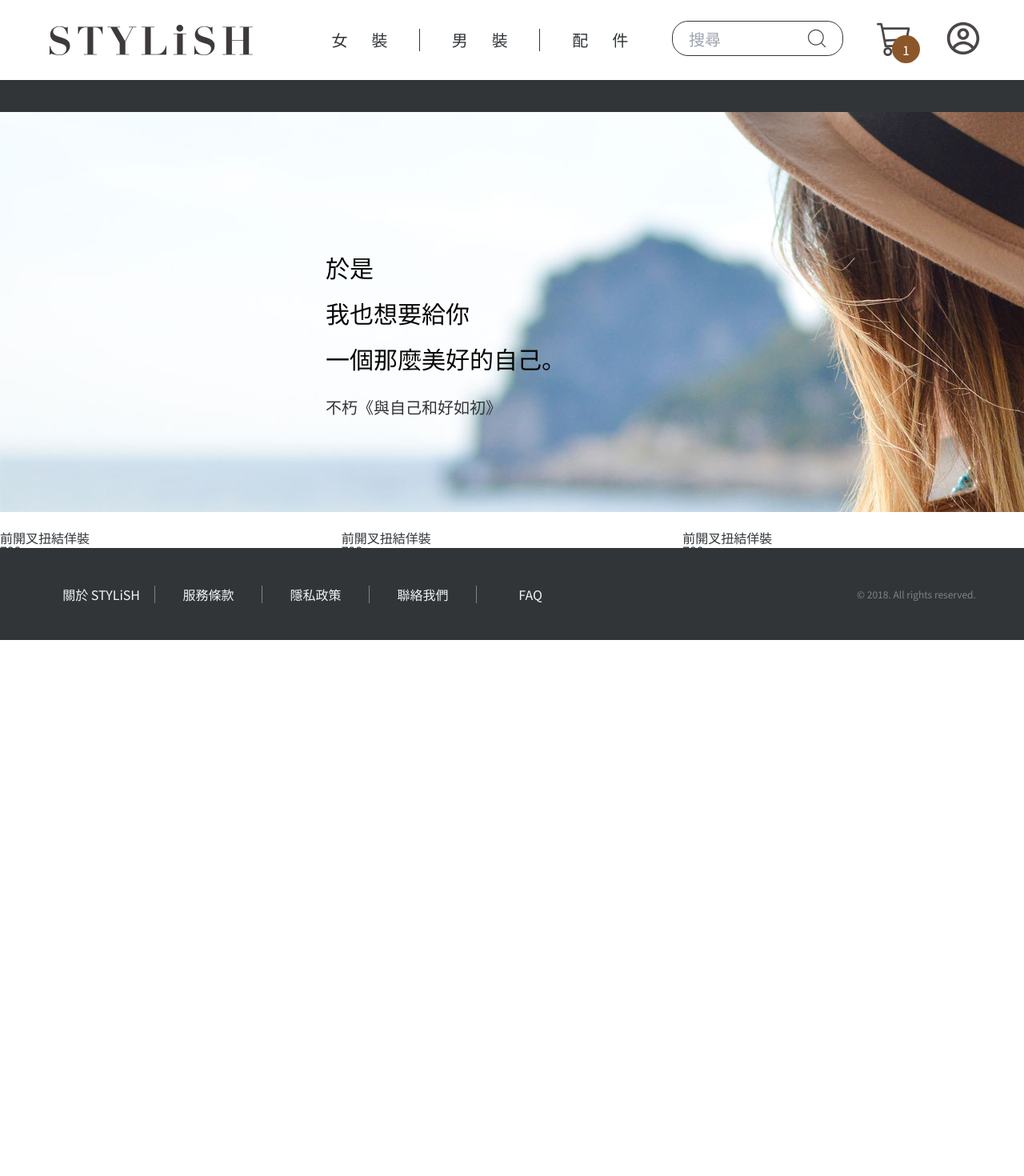
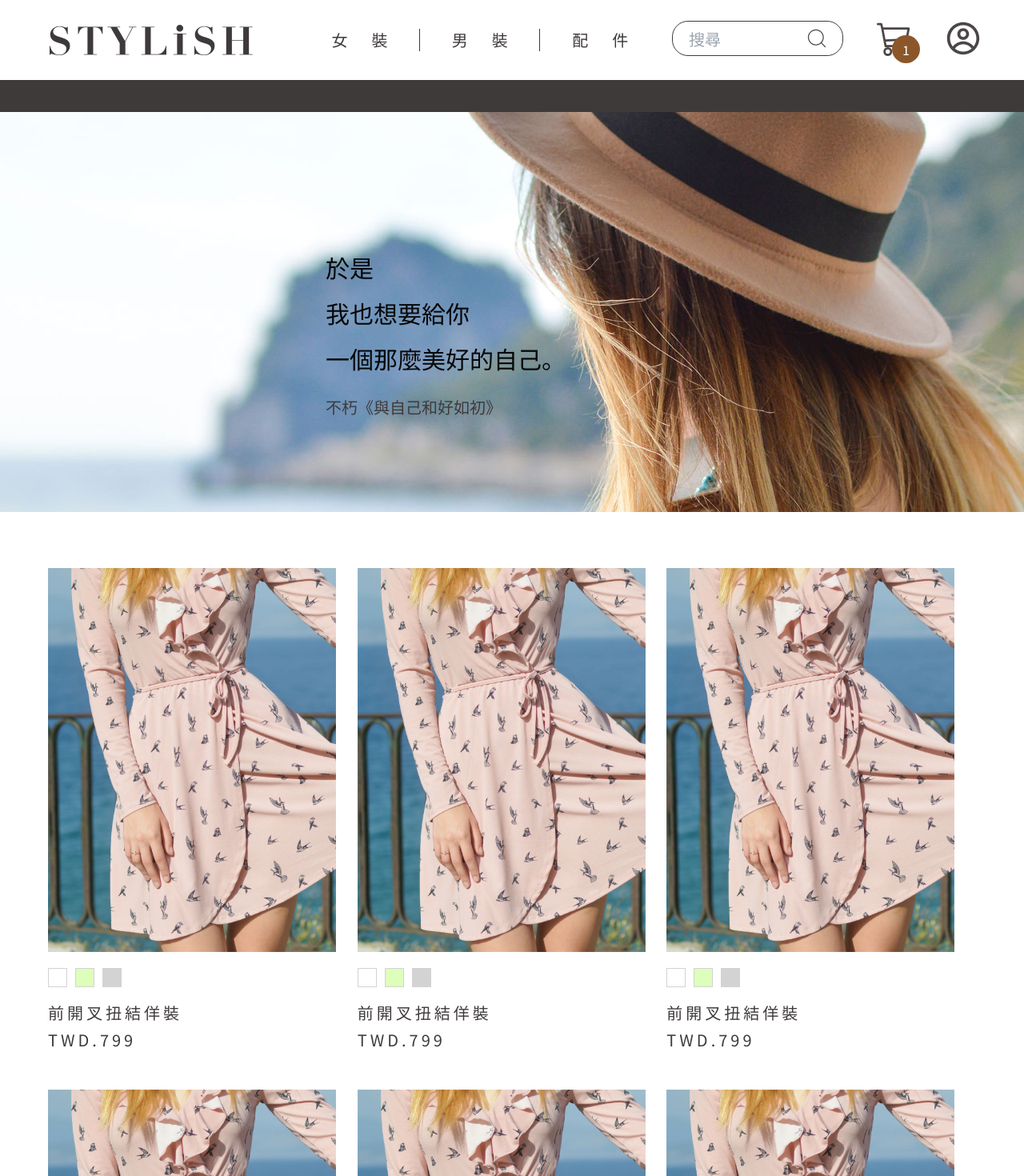
Before and after one commit to ShihYuChang/STYLiSH, a Next.js app: page / in a window 1280 px wide. Shown: the top 1470 px of the page at 80% size. Before the commit the page ends 800 px from the top, so only its background shows below. Built offline with nearby package versions, Linux system fonts and the light colour scheme.

Commit message:
fix: Fixing mapped data display error

```diff
--- a/src/app/components/Carousel/index.tsx
+++ b/src/app/components/Carousel/index.tsx
@@ -3,7 +3,7 @@ import Text from './Text';
 
 export default function Carousel() {
   return (
-    <div className='w-full h-[500px] bg-banner1 relative'>
+    <div className='w-full h-[500px] bg-banner1 relative mb-[70px] bg-cover bg-center'>
       <Text />
     </div>
   );
--- a/src/app/components/Footer/Icons.tsx
+++ b/src/app/components/Footer/Icons.tsx
@@ -1,12 +1,21 @@
 import React from 'react';
+import { Variants } from '@/utils/types';
 
 const icons: string[] = ['line', 'twitter', 'facebook'];
 
 export default function Icons() {
+  const IconVariants: Variants = {
+    line: 'bg-line',
+    twitter: 'bg-twitter',
+    facebook: 'bg-facebook',
+  };
   return (
     <div className='flex gap-[30px] h-[50px] mr-[30px]'>
       {icons.map((icon, index) => (
-        <div key={index} className={`bg-${icon} w-[50px] cursor-pointer`} />
+        <div
+          key={index}
+          className={`${IconVariants[icon]} w-[50px] cursor-pointer`}
+        />
       ))}
     </div>
   );
--- a/src/app/components/Footer/index.tsx
+++ b/src/app/components/Footer/index.tsx
@@ -5,7 +5,7 @@ import Copywrite from './Copywrite';
 
 export default function Footer() {
   return (
-    <div className='w-full h-[115px] bg-custom-grey fixed bottom-0 flex items-center justify-center text-footer-text-white'>
+    <div className='w-full h-[115px] bg-custom-grey flex items-center justify-center text-footer-text-white'>
       <Menu />
       <Icons />
       <Copywrite />
--- a/src/app/components/Header/index.tsx
+++ b/src/app/components/Header/index.tsx
@@ -6,7 +6,7 @@ import RightIcons from './Icons';
 
 export default function Header() {
   return (
-    <div className='w-full sticky top-0 left-0'>
+    <div className='w-full sticky top-0 left-0 z-10 bg-white'>
       <div className='box-border h-[100px] flex justify-between item-center pl-[60px] pr-[54px] py-[26px]'>
         <Logo />
         <Menu />
--- a/src/app/page.tsx
+++ b/src/app/page.tsx
@@ -1,40 +1,11 @@
 import Carousel from './components/Carousel';
-
-interface ProductInfo {
-  title: string;
-  img: string;
-  colors: string[];
-  price: number;
-}
-
-const products: ProductInfo[] = new Array(6).fill({
-  title: '前開叉扭結佯裝',
-  img: 'bg-dress',
-  colors: ['white', '#ddffbb', '#d3d3d3'],
-  price: 799,
-});
+import Products from './pages/Home/Products';
 
 export default function Home() {
   return (
-    <div>
+    <div className='mb-[96px]'>
       <Carousel />
-      <div className='grid grid-cols-3'>
-        {products.map((product, index) => (
-          <div key={`${product}${index}`} className='w-[360px]'>
-            <div className={`${product.img}`}></div>
-            <div className='flex'>
-              {product.colors.map((color, index) => (
-                <div
-                  key={`${color}${index}`}
-                  className={`w-[24px] h-[24px] bg-[${color}]`}
-                ></div>
-              ))}
-            </div>
-            <div>{product.title}</div>
-            <div>{product.price}</div>
-          </div>
-        ))}
-      </div>
+      <Products />
     </div>
   );
 }
--- /dev/null
+++ b/src/app/pages/Home/Products.tsx
@@ -0,0 +1,43 @@
+import React from 'react';
+import { Variants } from '@/utils/types';
+
+interface ProductInfo {
+  title: string;
+  img: string;
+  colors: string[];
+  price: number;
+}
+
+const products: ProductInfo[] = new Array(6).fill({
+  title: '前開叉扭結佯裝',
+  img: 'bg-dress',
+  colors: ['white', 'green', 'grey'],
+  price: 799,
+});
+
+export default function Products() {
+  const colorVariants: Variants = {
+    green: 'bg-[#ddffbb]',
+    grey: 'bg-[#d3d3d3]',
+    white: 'bg-white',
+  };
+  return (
+    <div className='grid grid-cols-3 w-[1160px] mx-auto gap-y-[50px] leading-[24px] text-[20px] tracking-[4px]'>
+      {products.map((product, index) => (
+        <div key={`${product}${index}`} className='w-[360px]'>
+          <div className={`${product.img} w-full h-[480px] mb-[20px]`}></div>
+          <div className='flex gap-[10px] mb-[20px]'>
+            {product.colors.map((color, index) => (
+              <div
+                key={`${color}${index}`}
+                className={`w-[24px] h-[24px] border border-solid border-[#d3d3d3] ${colorVariants[color]}`}
+              />
+            ))}
+          </div>
+          <div className='mb-[10px]'>{product.title}</div>
+          <div>TWD.{product.price}</div>
+        </div>
+      ))}
+    </div>
+  );
+}
--- /dev/null
+++ b/src/utils/types.ts
@@ -0,0 +1,3 @@
+export interface Variants {
+  [key: string]: string;
+}
--- a/tailwind.config.js
+++ b/tailwind.config.js
@@ -8,13 +8,15 @@ module.exports = {
   theme: {
     extend: {
       colors: {
-        'custom-grey': '#313538',
+        'custom-grey': '#3f3a3a',
         'custom-brown': '#8b572a',
         'icon-brown': '#4c4747',
         'icon-hover-brown': '#9E724D',
         'cart-qty-brown': '#8b572a',
         'footer-text-white': '#f5f5f5',
         'footer-grey': '#828282',
+        'product-green': '#ddffbb',
+        'product-grey': '#d3d3d3',
       },
 
       backgroundImage: {
```
